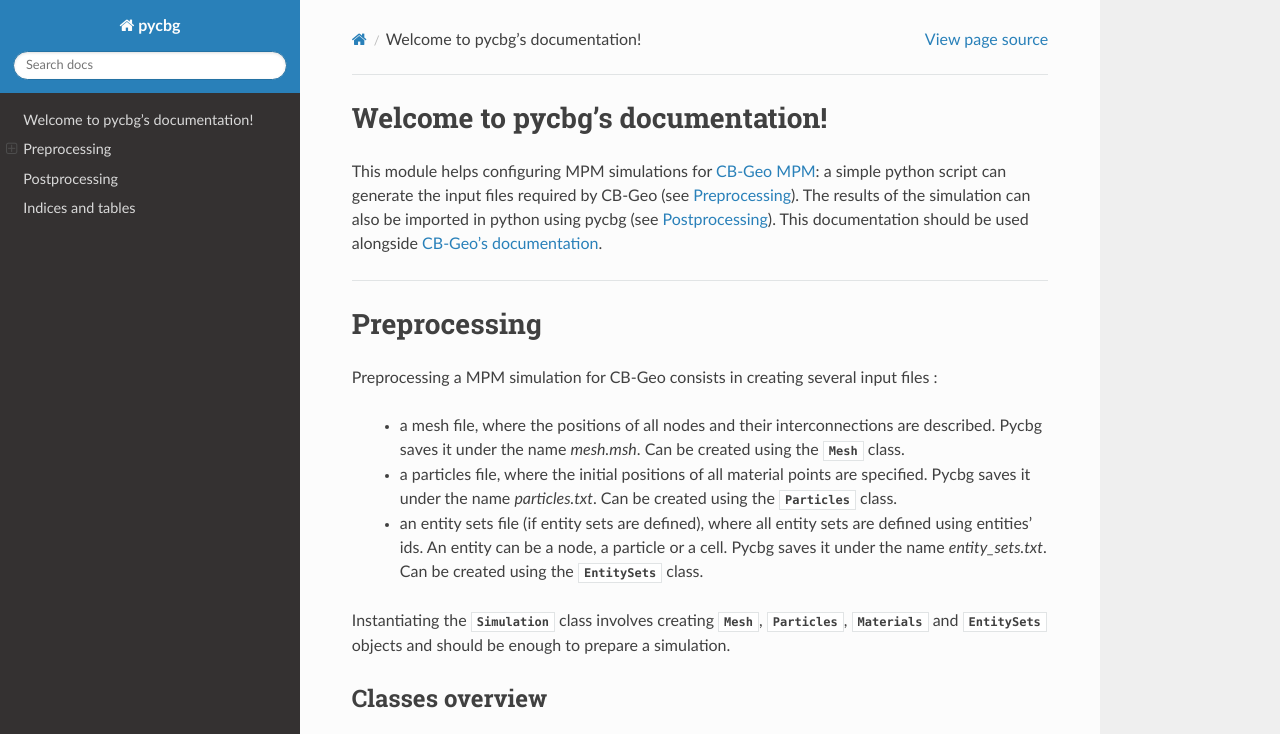
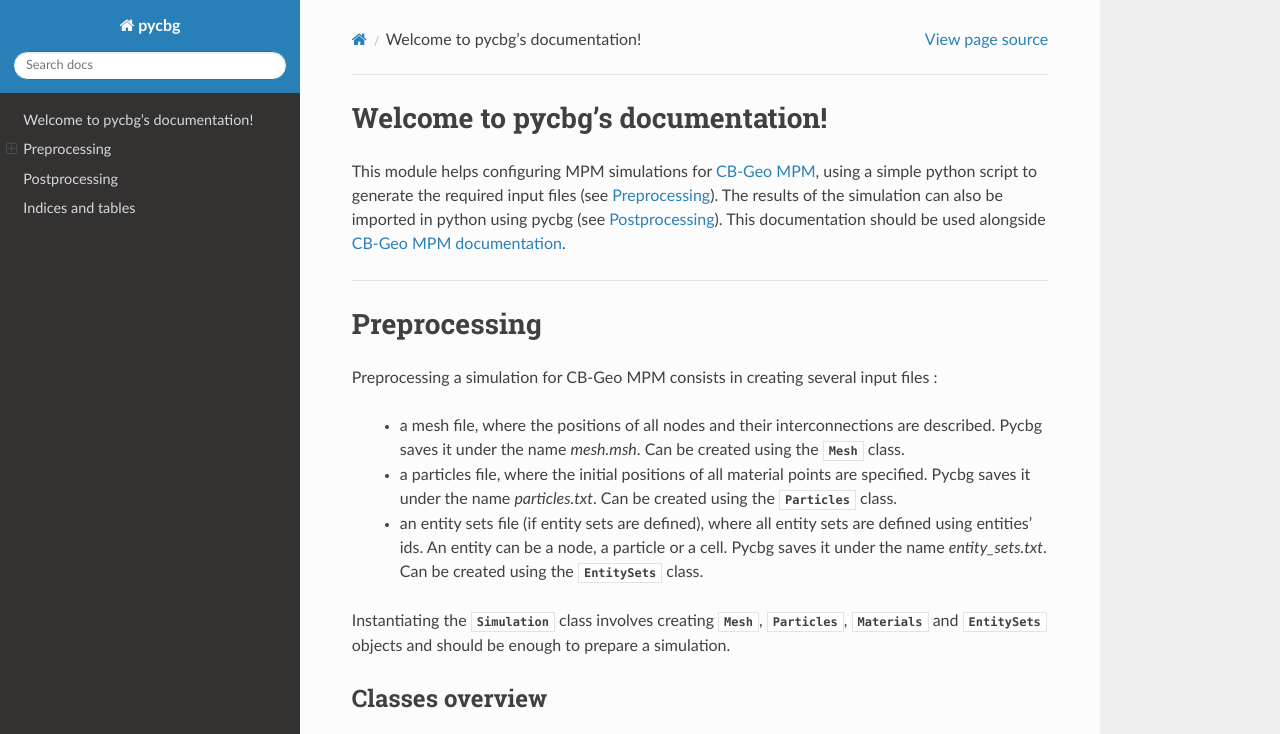
Before and after one commit to samjvsutcliffe/pycbg, a Sphinx documentation site: the page built from doc/index.rst, in a window 1280 px wide and 900 px high, cut to the strip 0-734 px from the top of the window. Built offline with Sphinx 7.4.7 and the Read the Docs theme 2.0.0, drawn with Linux system fonts in a browser that asks for light colours.

Commit message:
Replacing CB-Geo (just the research group ?) with CB-Geo MPM (the code we re using

```diff
--- a/doc/index.rst
+++ b/doc/index.rst
@@ -1,7 +1,7 @@
 Welcome to pycbg's documentation!
 =================================
 
-This module helps configuring MPM simulations for `CB-Geo MPM <https://github.com/cb-geo/mpm>`_: a simple python script can generate the input files required by CB-Geo (see :ref:`Preprocessing`). The results of the simulation can also be imported in python using pycbg (see :ref:`Postprocessing`). This documentation should be used alongside `CB-Geo's documentation <https://mpm.cb-geo.com/#/>`_.
+This module helps configuring MPM simulations for `CB-Geo MPM <https://github.com/cb-geo/mpm>`_, using a simple python script to generate the required input files (see :ref:`Preprocessing`). The results of the simulation can also be imported in python using pycbg (see :ref:`Postprocessing`). This documentation should be used alongside `CB-Geo MPM documentation <https://mpm.cb-geo.com/#/>`_.
 
 .. Preprocessing:
 
@@ -10,7 +10,7 @@ This module helps configuring MPM simulations for `CB-Geo MPM <https://github.co
 Preprocessing
 =============
 
-Preprocessing a MPM simulation for CB-Geo consists in creating several input files :
+Preprocessing a simulation for CB-Geo MPM consists in creating several input files :
 
  - a mesh file, where the positions of all nodes and their interconnections are described. Pycbg saves it under the name `mesh.msh`. Can be created using the :py:class:`Mesh<pycbg.preprocessing.Mesh>` class.
  - a particles file, where the initial positions of all material points are specified. Pycbg saves it under the name `particles.txt`. Can be created using the :py:class:`Particles<pycbg.preprocessing.Particles>` class.
--- a/setup.py
+++ b/setup.py
@@ -7,7 +7,7 @@ with open("README.md", "r", encoding="utf-8") as fh:
 setuptools.setup(
     name='pycbg',
     version=get_git_version(),
-    description='Python scripts able to generate easily CB-Geo mpm input files',
+    description='Python scripts for handy generations of CB-Geo MPM input files',
     author='Sacha Duverger',
     author_email='sacha.duverger@inrae.fr',
     url='git_repos@axp20009:~/pycbg.git',
```
Also changed, not shown: 1 other file.
